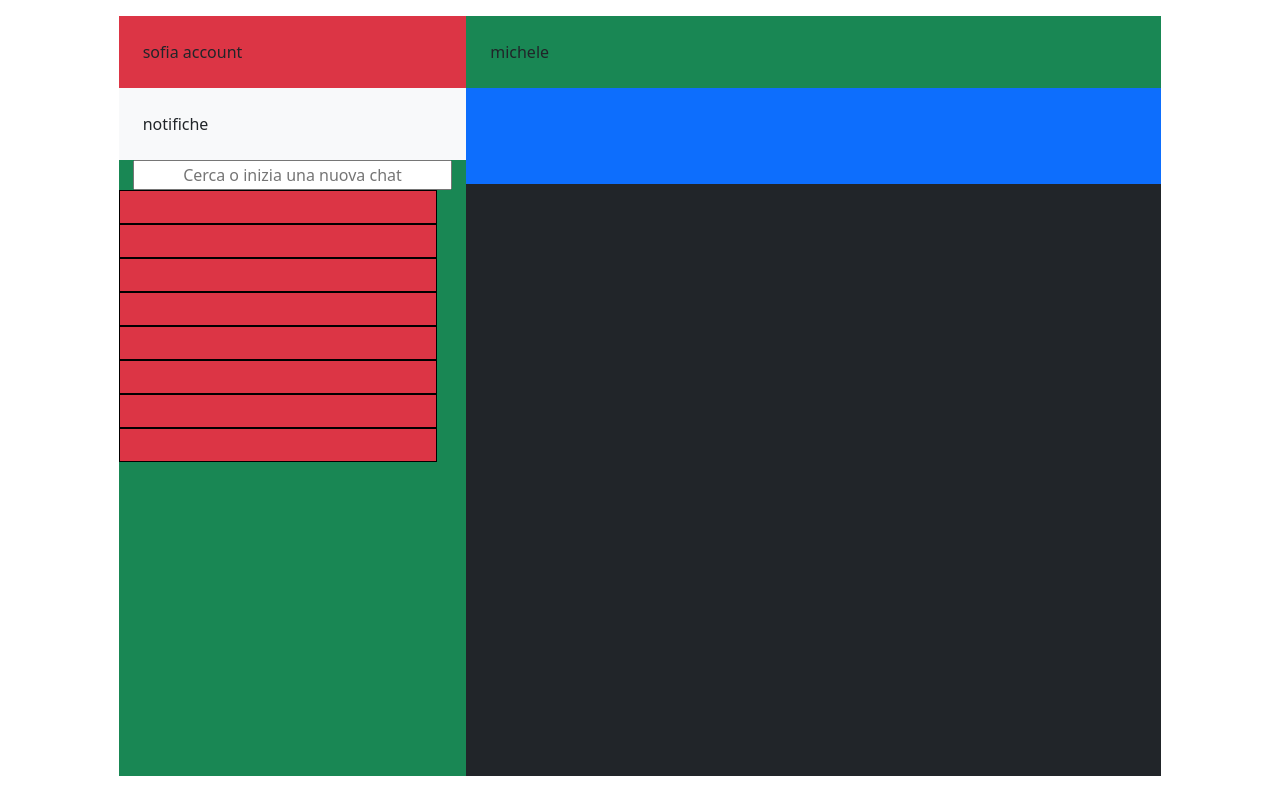
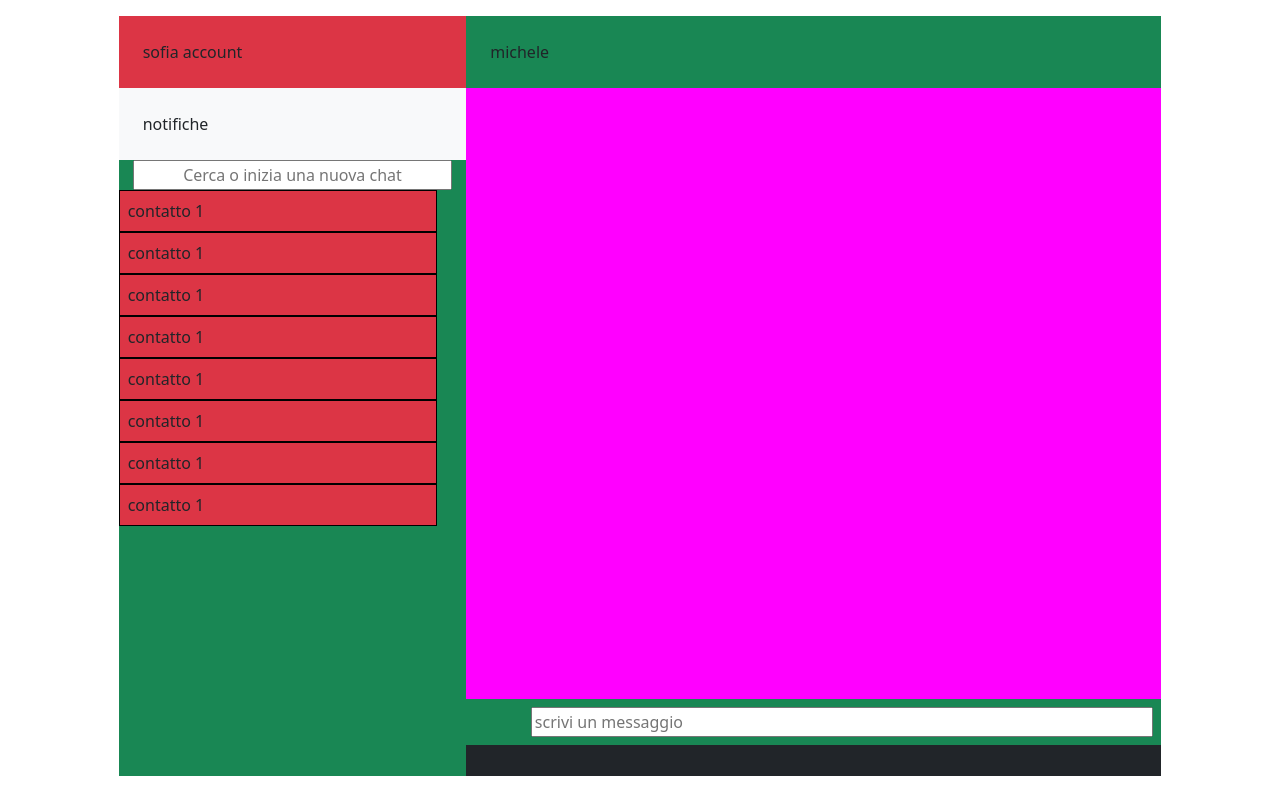
Before and after one commit to LucaMarchesani/vue-boolzapp, a plain HTML site: page index.html in a window 1280 px wide. Drawn offline with nearby package versions, Linux system fonts and the light colour scheme.

Commit message:
add text-area input-text

```diff
--- a/css/style.css
+++ b/css/style.css
@@ -10,3 +10,8 @@ div.chat{
     height: 95vh;
 
 }
+
+div.text-area{
+    height: 80.4%;
+    background-color: magenta;
+}
--- a/index.html
+++ b/index.html
@@ -28,22 +28,24 @@
                     <div class="d-flex justify-content-center align-content-center">
                         <input type="text" name="search" class="col-11 text-center" placeholder="Cerca o inizia una nuova chat">
                     </div>
-                    <div class="contact col-11 p-3 bg-danger"></div>
-                    <div class="contact col-11 p-3 bg-danger"></div>
-                    <div class="contact col-11 p-3 bg-danger"></div>
-                    <div class="contact col-11 p-3 bg-danger"></div>
-                    <div class="contact col-11 p-3 bg-danger"></div>
-                    <div class="contact col-11 p-3 bg-danger"></div>
-                    <div class="contact col-11 p-3 bg-danger"></div>
-                    <div class="contact col-11 p-3 bg-danger"></div>
+                    <div class="contact col-11 p-2 bg-danger">contatto 1</div>
+                    <div class="contact col-11 p-2 bg-danger">contatto 1</div>
+                    <div class="contact col-11 p-2 bg-danger">contatto 1</div>
+                    <div class="contact col-11 p-2 bg-danger">contatto 1</div>
+                    <div class="contact col-11 p-2 bg-danger">contatto 1</div>
+                    <div class="contact col-11 p-2 bg-danger">contatto 1</div>
+                    <div class="contact col-11 p-2 bg-danger">contatto 1</div>
+                    <div class="contact col-11 p-2 bg-danger">contatto 1</div>
                 </div>
                 <div class="chat col-8 bg-dark">
                     <div class="account col-12 p-4 bg-success">
                         michele
                     </div>
-                    <div class="text-area col-12 p-5 bg-primary"></div>
-
-
+                    <div class="text-area col-12 p-5">
+                    </div>
+                    <div class="col-12 bg-success p-2 d-flex justify-content-end">
+                        <input type="text" name="" class="col-11" placeholder="scrivi un messaggio">
+                    </div>
                 </div>
 
             </div>
```
